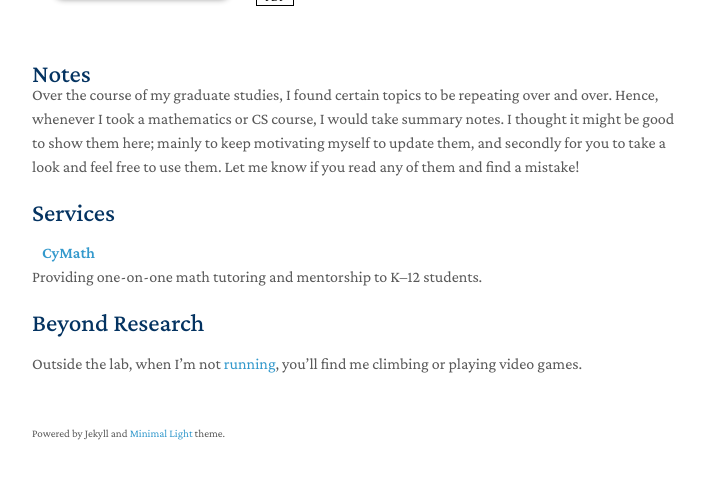
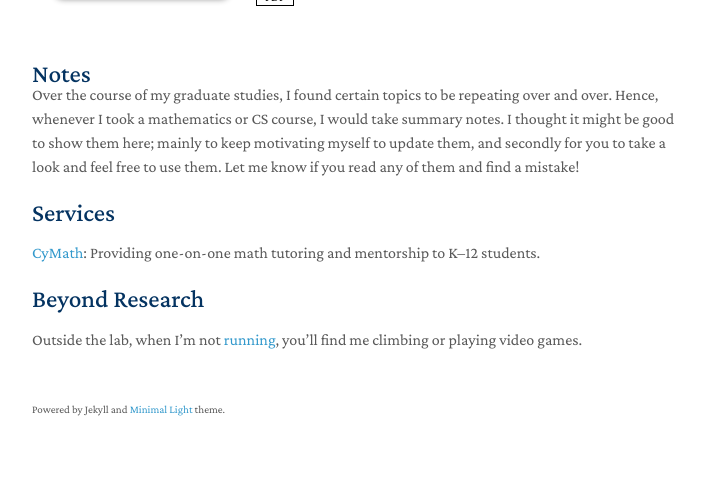
Before and after one commit to mobinaamrollahi/mobinaamrollahi.github.io, a Jekyll site: the page built from index.md, in a window 1280 px wide and 1010 px high, cut to the strip 496-975 px from the top of the window. Shown: the whole strip, without its empty margins (438-1143 px from the left). Built offline with Jekyll 4.4.1, drawn with Linux system fonts in a browser that asks for light colours; a style sheet for code colours, icons or effects is not loaded; our own code applies the rules of GitHub Pages for plain Markdown files.

```diff
--- a/_includes/services.md
+++ b/_includes/services.md
@@ -1,10 +1,10 @@
 ## Services
 
 <h4 id="cymath" style="margin:0 10px 0;">
-  <a href="https://cymath.iastate.edu/" target="_blank" rel="noopener">CyMath</a>
+
 </h4>
 <p style="margin:0 0 20px;">
-  Providing one-on-one math tutoring and mentorship to K–12 students.
+  <a href="https://cymath.iastate.edu/" target="_blank" rel="noopener">CyMath</a>: Providing one-on-one math tutoring and mentorship to K–12 students.
 </p>
 <!--
 <h4 style="margin:0 10px 0;">Conference Reviewers</h4>
```
